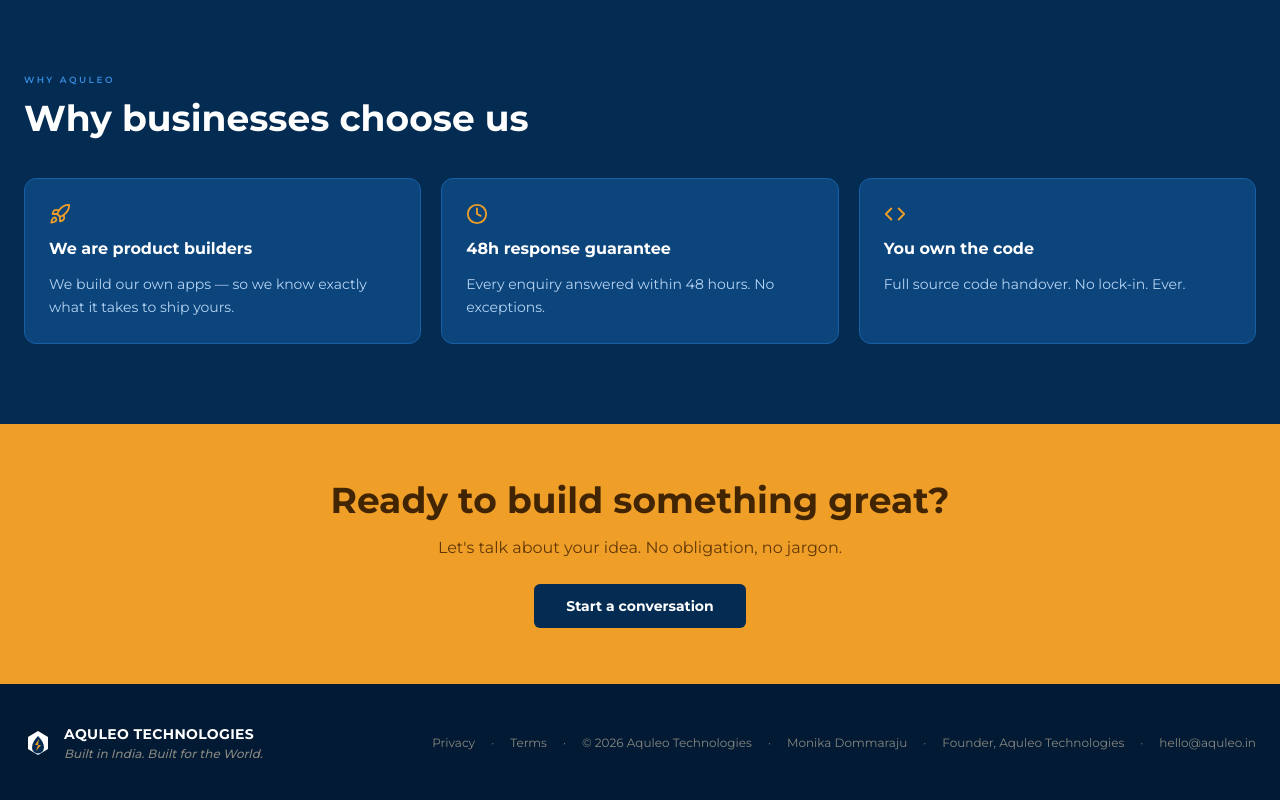
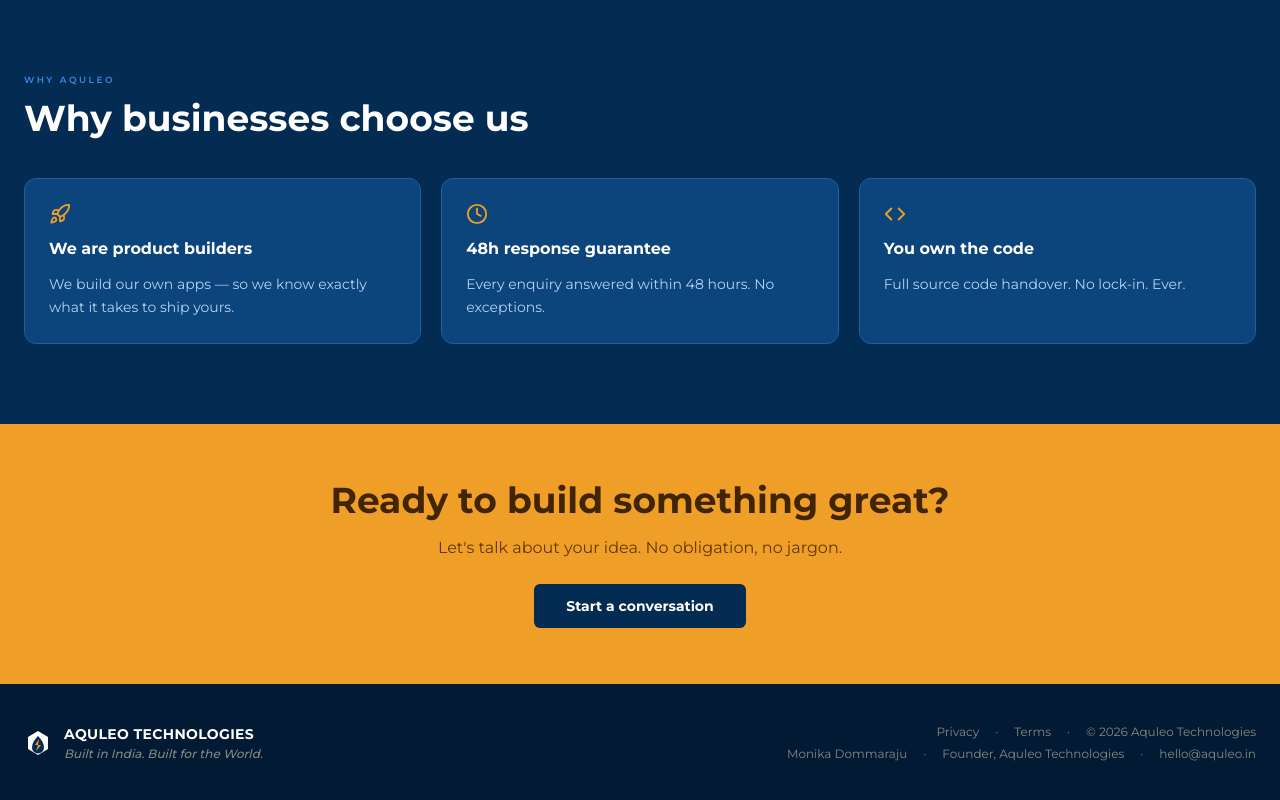
Before and after one commit to SunilSangaraju/Aquleo, a Next.js app: page / in a window 1280 px wide. Shown: the part 1455-2255 px from the top of the page. Built offline with nearby package versions, Linux system fonts and the light colour scheme.

Commit message:
fix footer: stack founder details below copyright line

```diff
--- a/components/Footer.tsx
+++ b/components/Footer.tsx
@@ -17,13 +17,15 @@
           </div>
         </div>
 
-        <div className="flex flex-wrap items-center justify-center md:justify-end gap-4 font-montserrat text-xs text-gray-muted">
+        <div className="flex flex-col items-center md:items-end gap-1.5 font-montserrat text-xs text-gray-muted">
+          <div className="flex items-center gap-4">
             <Link href="/privacy" className="hover:text-white transition-colors">Privacy</Link>
             <span>·</span>
             <Link href="/terms" className="hover:text-white transition-colors">Terms</Link>
             <span>·</span>
             <span>© {new Date().getFullYear()} Aquleo Technologies</span>
-          <span>·</span>
+          </div>
+          <div className="flex items-center gap-4">
             <span>Monika Dommaraju</span>
             <span>·</span>
             <span>Founder, Aquleo Technologies</span>
@@ -31,6 +33,7 @@
             <a href="mailto:hello@aquleo.in" className="hover:text-white transition-colors">hello@aquleo.in</a>
           </div>
         </div>
+      </div>
     </footer>
   )
 }
```
Lines whose indentation alone changed are shown as unchanged.
